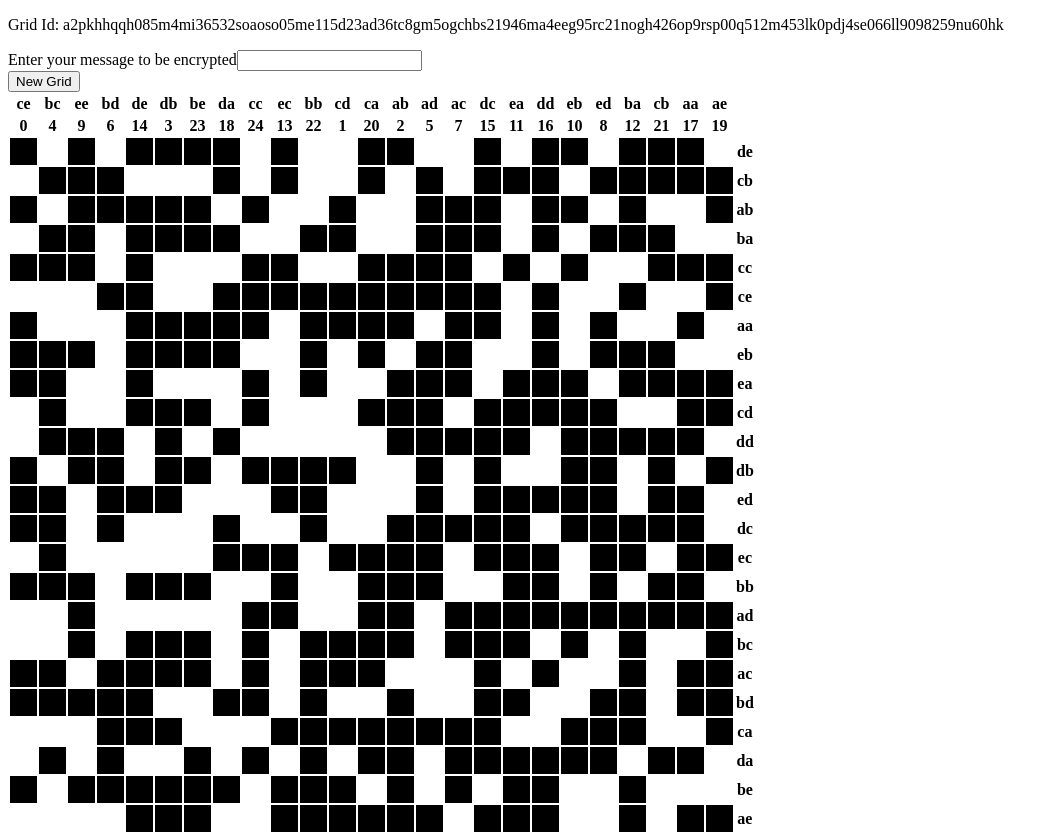
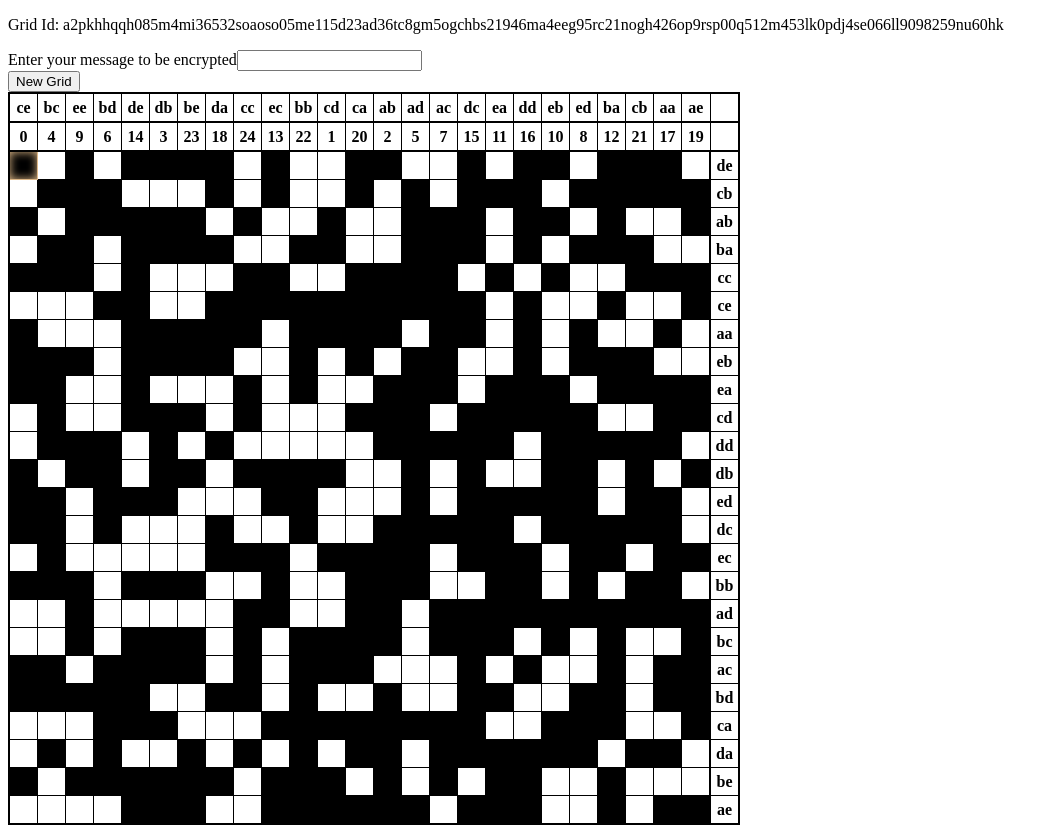
Before and after one commit to aglovaile/rs44, a React (Create React App) app: page / in a window 1280 px wide. Shown: the top 834 px of the page, without its empty margins (0-1057 px from the left). Built offline with nearby package versions, Linux system fonts and the light colour scheme.

Commit message:
CSS highlighting on start index, grid style improvements

```diff
--- a/src/App.css
+++ b/src/App.css
@@ -1,11 +1,45 @@
+#grid-table {
+  border-collapse: collapse;
+}
 
-.grid-cell {
+.grid-cell, .grid-digraph-header-cell, .grid-numbers-header-cell, .grid-digraph-side {
   width: 25px;
   height: 25px;
+  text-align: center;
+  border: 1px solid black;
 }
+
+#grid-digraph-header, #grid-numbers-header, #grid-body {
+  border: 2px solid black;
+}
+
+.grid-digraph-side {
+  border-left: 2px solid black;
+  border-right: 2px solid black;
+}
+
 .cell-black {
   background-color: black;
+}
+.cell-black:hover {
+  background-color: rgb(39, 39, 39);
 }
 .cell-white {
  background-color: white;
 }
+.cell-white:hover {
+  background-color: whitesmoke;
+}
+
+.cell-black.cell-active {
+  box-shadow: inset 0 0 10px burlywood;
+  border-color: burlywood;
+}
+
+.cell-white.cell-active {
+  background-color: rgb(218, 191, 157);
+}
+
+.no-select {
+  user-select: none;
+}
--- a/src/App.js
+++ b/src/App.js
@@ -13,6 +13,7 @@ class App extends Component {
     this.state = {
       grid: new Grid(),
       message: 'EINPANZERKOMMT',
+      cipherText: '',
       startInd: {
         digraphs: ['aa', 'bb'],
         xy: [0, 0]
@@ -59,8 +60,9 @@ class App extends Component {
     let [x, y] = this.state.startInd.xy
 
     function inc () {
-      if (y === 23) x = (x + 1) % 23
-      y = (y + 1) % 24
+      if (y === 24) x = (x + 1) % 23
+      y = (y + 1) % 25
+      console.log(`Moving to [${x}, ${y}]`)
     }
 
     grid.map(row => row.map(cell => cell.letter = ''))
@@ -87,6 +89,7 @@ class App extends Component {
         <GridTable
           grid={this.state.grid}
           handleCellClick={this.handleCellClick}
+          activeCell={this.state.startInd.xy}
         />
         <p>Your current message: {this.state.message}</p>
         <p>Your current message length: {this.state.message.length}</p>
--- a/src/components/GridTable.js
+++ b/src/components/GridTable.js
@@ -1,7 +1,7 @@
 import React from 'react';
 
 const GridTable = (props) => {
-  const {grid, handleCellClick} = props
+  const {grid, handleCellClick, activeCell} = props
   const {header, side} = grid
 
   function Rows () {
@@ -9,7 +9,7 @@ const GridTable = (props) => {
       return (
         <tr id={`row-${i}`} key={`row-${i}`}>
           {Row(r, i)}
-          <th key={`side-digraph`}>{side[i]}</th>
+          <th key={`side-digraph`} class="grid-digraph-side no-select">{side[i]}</th>
         </tr>
       )
     })
@@ -17,9 +17,11 @@ const GridTable = (props) => {
 
   function Row (row, i) {
     return row.map((cell, j) => {
+      const cellColor = cell.value === 1 ? 'cell-white' : 'cell-black'
+      const isActive = i === activeCell[0] && j === activeCell[1] ? 'cell-active' : ''
       return (
         <td
-          className={`grid-cell ${cell.value === 1 ? 'cell-white' : 'cell-black'}`}
+          className={`grid-cell ${cellColor} ${isActive}`}
           id={`cell-${i}-${j}`}
           key={`cell${i}${j}`}
           onClick={handleCellClick}
@@ -33,20 +35,21 @@ const GridTable = (props) => {
   function GridHeader () {
     return (
       ['digraph', 'numbers'].map(i => {
+        const rowId = `grid-${i}-header`
+        const cellClass = `${rowId}-cell`
         return (
-          <tr id={`grid-${i}-header`} key={`grid-${i}-header`}>{header[i].map(num => <th key={`grid-header-number-${num}`}>{num}</th>)}</tr>
+          <tr id={rowId} key={rowId}>
+            {header[i].map(num => <th key={`grid-header-number-${num}`} className={cellClass}>{num}</th>)}
+          </tr>
         )
       })
     )
   }
 
-
-
-
   return (
-    <table>
-      <tbody>
-        <GridHeader />
+    <table id="grid-table">
+      <GridHeader />
+      <tbody id="grid-body">
         <Rows />
       </tbody>
     </table>
```
Also changed, not shown: 1 other file (tests, documents, lock files or other folders).
